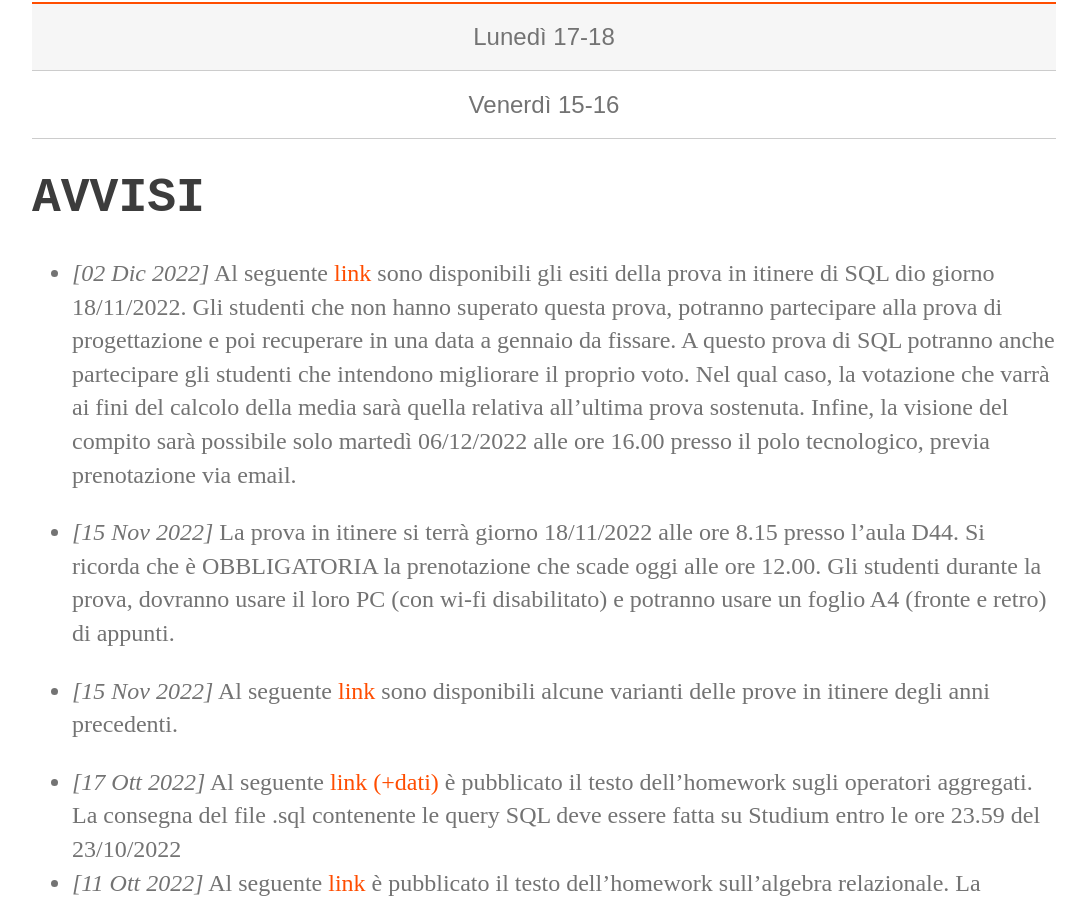
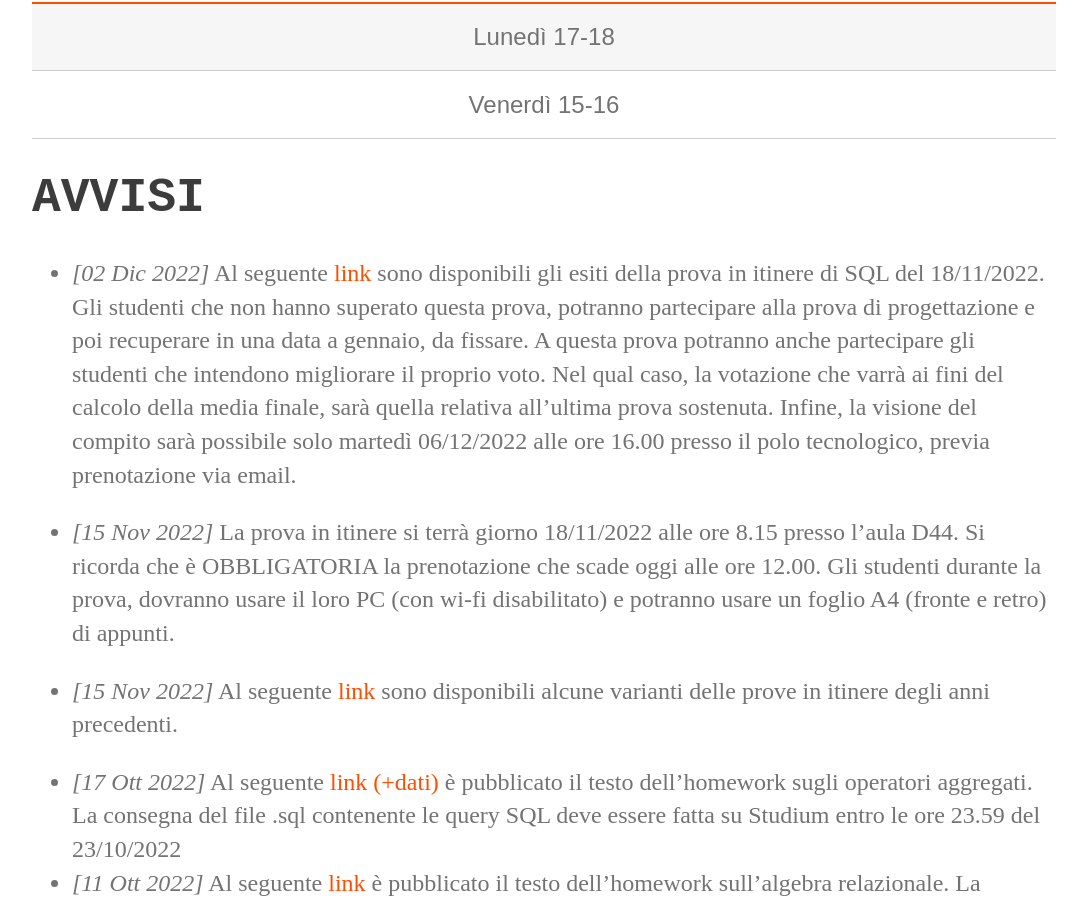
Before and after one commit to perceivelab/database-course, a Jekyll site: the page built from index.md, in a window 1280 px wide and 900 px high, scrolled down 507 px. Shown: the whole window, without its empty margins (96-1183 px from the left). Built offline with Jekyll 4.4.1, drawn with Linux system fonts in a browser that asks for light colours.

Commit message:
Update index.md

```diff
--- a/index.md
+++ b/index.md
@@ -21,7 +21,7 @@
 
 # AVVISI
 
-- *[02 Dic 2022]* Al seguente [link](https://drive.google.com/file/d/1Q52Tmdu1wEix__IcpFng0Kj8h4Pl4boD/view?usp=sharing) sono disponibili gli esiti della prova in itinere di SQL dio giorno 18/11/2022. Gli studenti che non hanno superato questa prova, potranno partecipare alla prova di progettazione e poi recuperare in una data a gennaio da fissare. A questo prova di SQL potranno anche partecipare gli studenti che intendono migliorare il proprio voto. Nel qual caso, la votazione che varrà ai fini del calcolo della media sarà quella relativa all'ultima prova sostenuta. Infine, la visione del compito sarà possibile solo martedì 06/12/2022 alle ore 16.00 presso il polo tecnologico, previa prenotazione via email.
+- *[02 Dic 2022]* Al seguente [link](https://drive.google.com/file/d/1Q52Tmdu1wEix__IcpFng0Kj8h4Pl4boD/view?usp=sharing) sono disponibili gli esiti della prova in itinere di SQL del 18/11/2022. Gli studenti che non hanno superato questa prova, potranno partecipare alla prova di progettazione e poi recuperare in una data a gennaio, da fissare. A questa prova potranno anche partecipare gli studenti che intendono migliorare il proprio voto. Nel qual caso, la votazione che varrà ai fini del calcolo della media finale, sarà quella relativa all'ultima prova sostenuta. Infine, la visione del compito sarà possibile solo martedì 06/12/2022 alle ore 16.00 presso il polo tecnologico, previa prenotazione via email.
 
 - *[15 Nov 2022]* La prova in itinere si terrà giorno 18/11/2022 alle ore 8.15 presso l'aula D44. Si ricorda che è OBBLIGATORIA la prenotazione che scade oggi alle ore 12.00. Gli studenti durante la prova, dovranno usare il loro PC (con wi-fi disabilitato) e potranno usare un foglio A4 (fronte e retro) di appunti.
 - *[15 Nov 2022]* Al seguente [link](https://drive.google.com/file/d/1OcjCKK89wueKIqpjP-DhuApPRinrxvK6/view?usp=sharing) sono disponibili alcune varianti delle prove in itinere degli anni precedenti.
```
